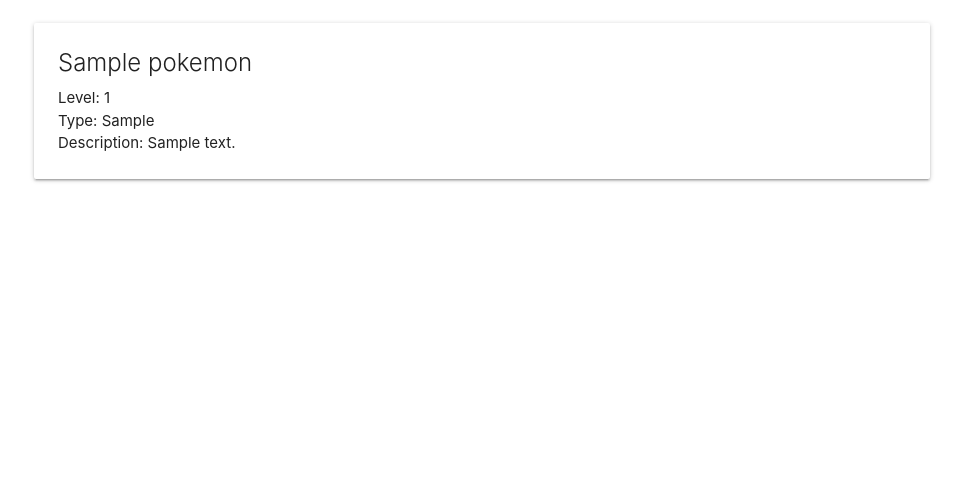
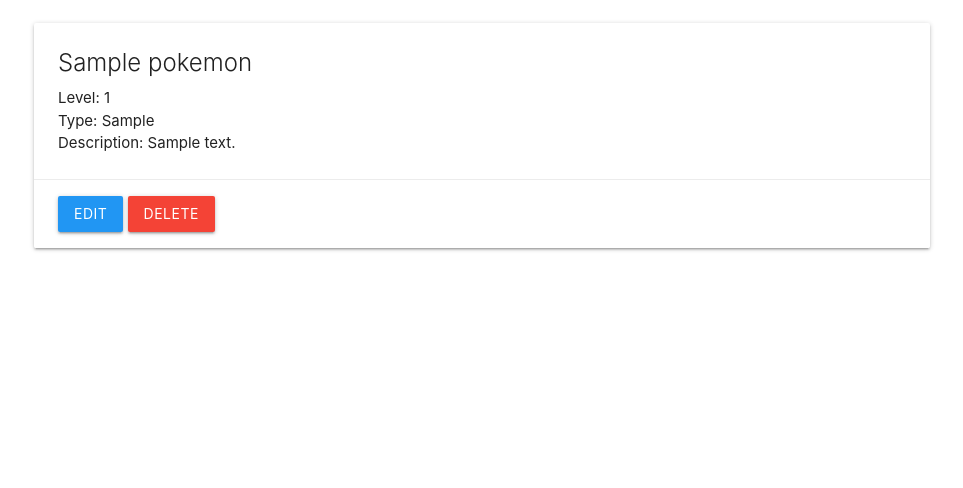
Before and after one commit to quincyp/pokemon_collector, a Django app: page /pokemon/1/ in a window 1280 px wide. Shown: the part 177-665 px from the top of the page, without its empty margins (158-1121 px from the left). Run offline with Django 3.2, Linux system fonts and the light colour scheme; tables that the repository leaves empty hold one stand-in row (values such as "Sample post").

Commit message:
Added Edit button to details, populated edit page, redirects to details. Also added delete button to details, redirects to index as pokemon deleted there is no more details page

```diff
--- a/main_app/templates/pokemon/detail.html
+++ b/main_app/templates/pokemon/detail.html
@@ -5,10 +5,16 @@
     <h1>Pokemon Detail</h1>
     <div class="card">
         <div class="card-content">
-        <span class="card-title">{{ pokemon.name }}</span>
-        <p>Level: {{ pokemon.level }}</p>
-        <p>Type: {{ pokemon.type }}</p>
-        <p>Description: {{ pokemon.description }}</p>
+            <span class="card-title">{{ pokemon.name }}</span>
+            <p>Level: {{ pokemon.level }}</p>
+            <p>Type: {{ pokemon.type }}</p>
+            <p>Description: {{ pokemon.description }}</p>
+        </div>
+
+        <div class="card-action">
+            <a href="{% url 'pokemon_edit' pokemon.id %}" class="btn blue">Edit</a>
+            <a href="{% url 'pokemon_delete' pokemon.id %}" class="btn red">Delete</a>
+        </div>
     </div>
 </div>
 {% endblock %}
--- a/main_app/urls.py
+++ b/main_app/urls.py
@@ -6,4 +6,6 @@ urlpatterns = [
     path('about/', views.about, name='about'),
     path('pokemon/', views.pokemon_index, name='pokemon_index'),
     path('pokemon/<int:pokemon_id>/', views.pokemons_detail, name='pokemons_detail'),
+    path('pokemon/<int:pokemon_id>/edit', views.pokemon_edit, name='pokemon_edit'),
+    path('pokemon/<int:pokemon_id>/delete', views.pokemon_delete, name='pokemon_delete'),
 ]
--- a/main_app/views.py
+++ b/main_app/views.py
@@ -27,3 +27,20 @@ def pokemons_detail(request, pokemon_id):
     pokemon = Pokemon.objects.get(id=pokemon_id)
     context = {'pokemon': pokemon}
     return render(request, 'pokemon/detail.html', context)
+
+def pokemon_edit(request, pokemon_id):
+    pokemon = Pokemon.objects.get(id=pokemon_id)
+
+    if request.method == 'POST':
+        pokemon_form = Pokemon_Form(request.POST, instance=pokemon)
+        if pokemon_form.is_valid:
+            pokemon_form.save()
+            return redirect('pokemons_detail', pokemon_id = pokemon.id)
+
+    pokemon_form = Pokemon_Form(instance=pokemon)
+    context = {'pokemon': pokemon, 'pokemon_form': pokemon_form}
+    return render(request, 'pokemon/edit.html', context)
+
+def pokemon_delete(request, pokemon_id):
+    Pokemon.objects.get(id=pokemon_id).delete()
+    return redirect('pokemon_index')
```
Also changed, not shown: main_app/templates/pokemon/edit.html (added, +19 -0 lines).
